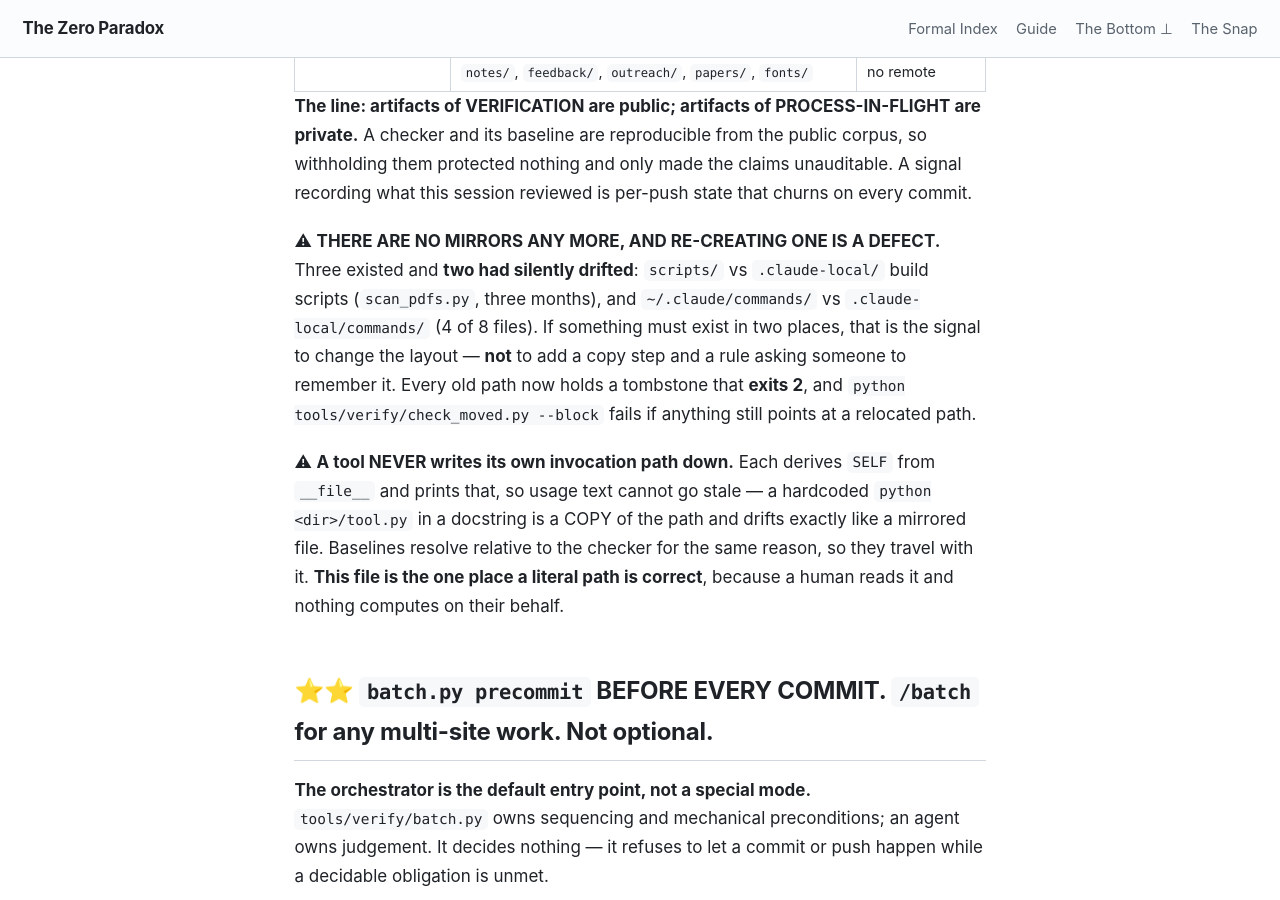
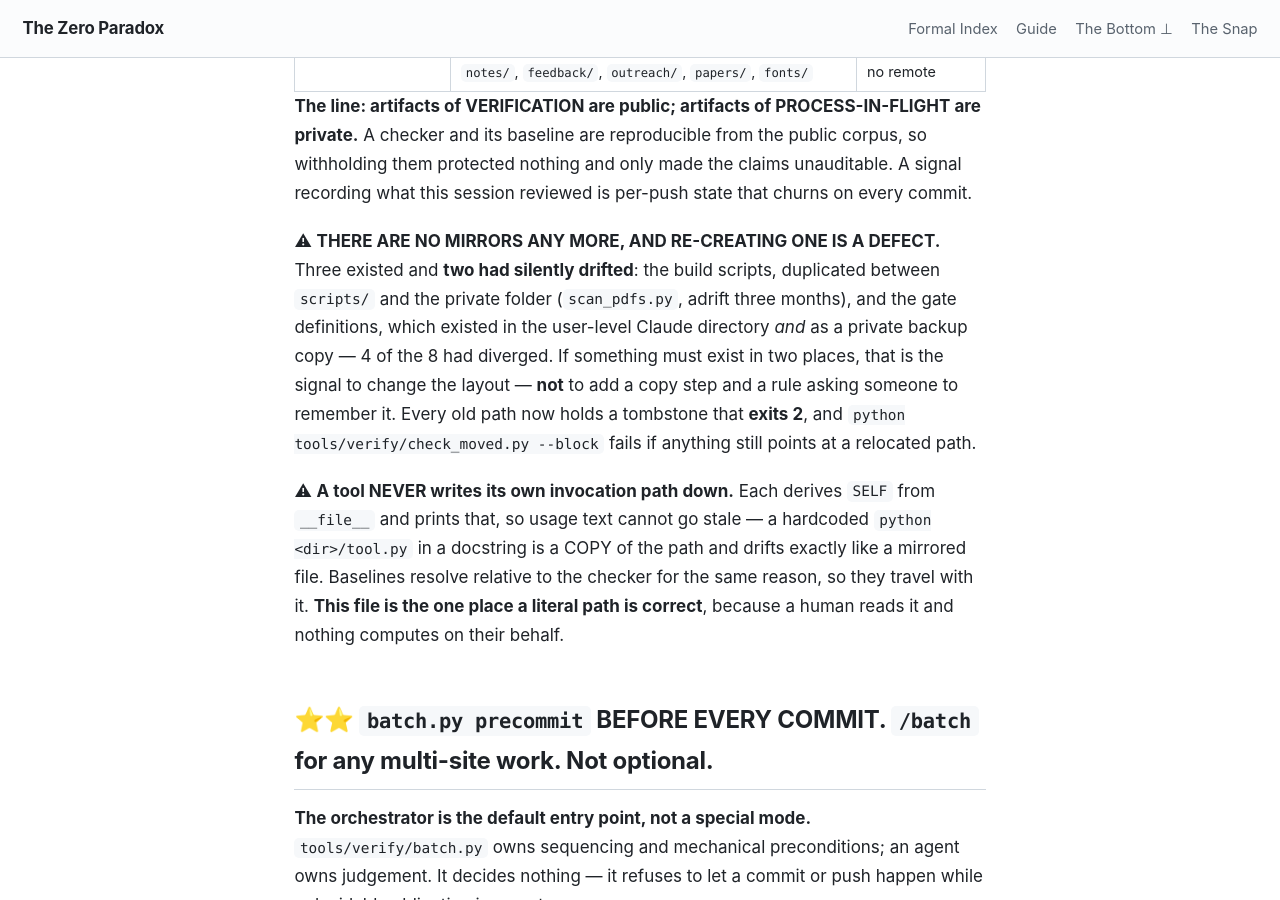
Before and after one commit to timbrigham/ZeroParadox, a Jekyll site: the page built from CLAUDE.md, in a window 1280 px wide and 900 px high, scrolled down 1070 px. Built offline with Jekyll 4.4.1, drawn with Linux system fonts in a browser that asks for light colours; our own code applies the rules of GitHub Pages for plain Markdown files.

Commit message:
Describe the retired command mirror without naming its dead path
check_moved.py flagged my own sentence: a historical reference to a relocated
path, sitting in live guidance rather than in a dated record. The checker was
right - the fix is to describe the mirror, not to exempt the file.

Co-Authored-By: Claude Opus 5 <noreply@anthropic.com>
Claude-Session: https://claude.ai/code/session_01Y3bev4DJYKL6X8bHXccZJe

```diff
--- a/CLAUDE.md
+++ b/CLAUDE.md
@@ -26,8 +26,9 @@ nothing and only made the claims unauditable. A signal recording what this sessi
 per-push state that churns on every commit.
 
 ⚠ **THERE ARE NO MIRRORS ANY MORE, AND RE-CREATING ONE IS A DEFECT.** Three existed and **two had
-silently drifted**: `scripts/` vs `.claude-local/` build scripts (`scan_pdfs.py`, three months),
-and `~/.claude/commands/` vs `.claude-local/commands/` (4 of 8 files). If something must exist in
+silently drifted**: the build scripts, duplicated between `scripts/` and the private folder
+(`scan_pdfs.py`, adrift three months), and the gate definitions, which existed in the user-level
+Claude directory *and* as a private backup copy — 4 of the 8 had diverged. If something must exist in
 two places, that is the signal to change the layout — **not** to add a copy step and a rule asking
 someone to remember it. Every old path now holds a tombstone that **exits 2**, and
 `python tools/verify/check_moved.py --block` fails if anything still points at a relocated path.
```
